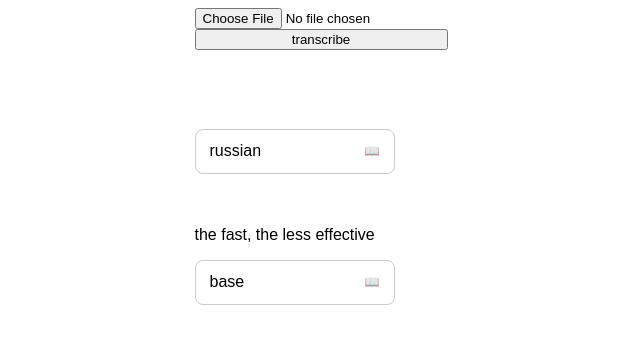
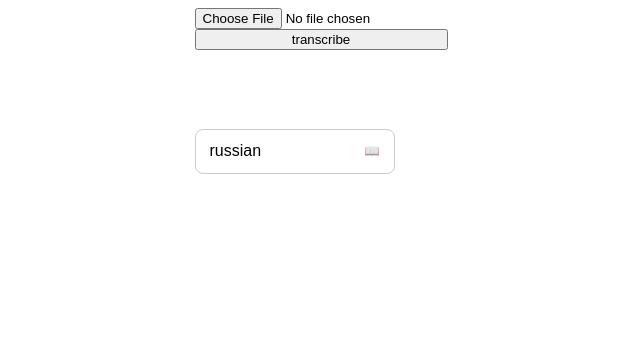
Before and after one commit to feodorbrick-ctrl/voxera, a React (Create React App) app: page / in a window 1280 px wide. Shown: the top 344 px of the page, without its empty margins (319-959 px from the left). Built offline with nearby package versions, Linux system fonts and the light colour scheme; what @ffmpeg/ffmpeg would draw is missing.

Commit message:
make structure to get audio not only in video and fix bug in package.json

```diff
--- a/package.json
+++ b/package.json
@@ -54,6 +54,5 @@
   "license": "ISC",
   "bugs": {
     "url": "https://github.com/feodorbrick-ctrl/voxera/issues"
-  },
-  "homepage": "https://github.com/feodorbrick-ctrl/voxera#readme"
+  }
 }
--- a/src/App.js
+++ b/src/App.js
@@ -12,7 +12,6 @@ function App() {
     const [isVisibleError, setVisibleError] = useState(false);
     const [transcription, setTranscription] = useState('');
     const [language, setLanguage] = useState('russian')
-    const [transcribeMode, setTranscribeMode] = useState('base');
 
     function handleFileChange(event) {
         const selectedFile = event.target.files[0];
@@ -28,7 +27,7 @@ function App() {
     async function transcribe() {
         setState("pending");
         if (file !== null) {
-            if (file.type.startsWith("video/mp4")) {
+            if (!file.type.startsWith("audio/wav")) {
 
                 try {
                     setSpinner(true);
@@ -57,6 +56,7 @@ function App() {
         }
         setState("rejected");
     }
+
     useEffect(() => {
         setSpinner(state === "pending");
         if (state === "fulfilled") {
@@ -85,13 +85,9 @@ function App() {
             <button onClick={transcribe}>
                 transcribe
             </button>
-
-            <div
-                className="spinner"
-                style={{
-                    display: isSpinnerVisible ? "block" : "none"
-                }}
-            />
+            {isSpinnerVisible &&
+                <div className="spinner"/>
+            }
             {isVisibleError &&
                 <h1>some error</h1>
             }
@@ -105,14 +101,6 @@ function App() {
             />
             <br/>
             <br/>
-            <div>
-                <p>the fast, the less effective</p>
-                <CustomSelect
-                    onChange={setTranscribeMode}
-                    value={transcribeMode}
-                    options={['tiny', 'base', 'small', 'medium']}
-                />
-            </div>
         </div>
     );
 }
--- a/src/components/data/languages.js
+++ b/src/components/data/languages.js
@@ -1 +1 @@
-export const languages = ["english","chinese","german","spanish","russian","korean","french","japanese","portuguese","turkish","polish","catalan","dutch","arabic","swedish","indonesian","hindi","finnish","vietnamese","hebrew","ukrainian","greek","malay","czech","romanian","danish","hungarian","tamil","norwegian","serbian","azerbaijani","slovenian","kannada","estonian","macedonian","breton","basque","icelandic","armenian","nepali","mongolian","bosnian","kazakh","albanian","swahili","galician","marathi","punjabi","afrikaans"]
+export const languages = ["english","chinese","german","spanish","russian","korean","french","japanese","portuguese","turkish","polish","arabic","afrikaans"]
--- a/src/frameworks/transcribeAudio.js
+++ b/src/frameworks/transcribeAudio.js
@@ -2,7 +2,7 @@ import { pipeline } from "@huggingface/transformers";
 
 let transcriber = null;
 
-async function getTranscriber(transcribeMode) {
+async function getTranscriber() {
     if (!transcriber) {
         transcriber = await pipeline(
             "automatic-speech-recognition",
```
